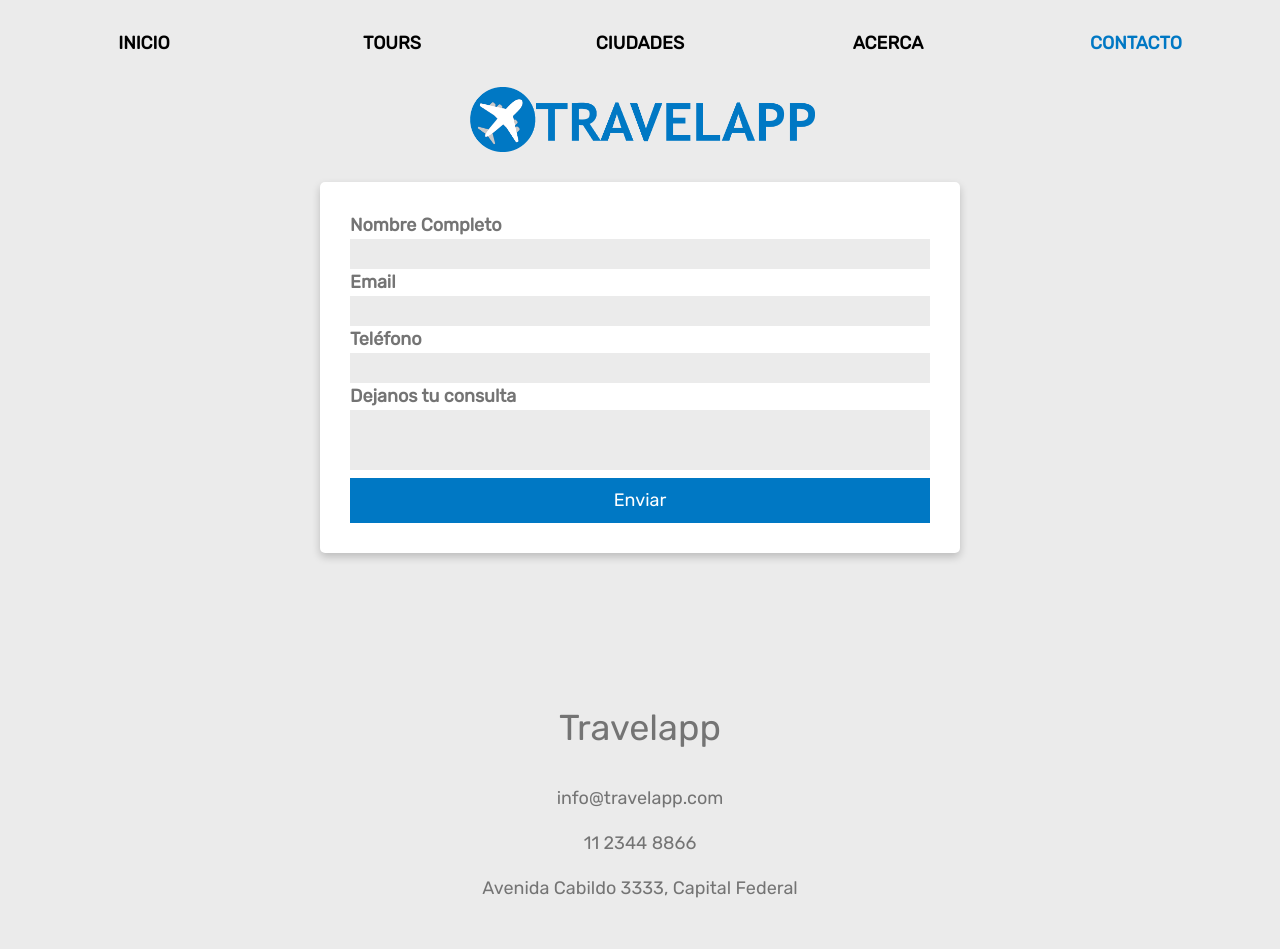
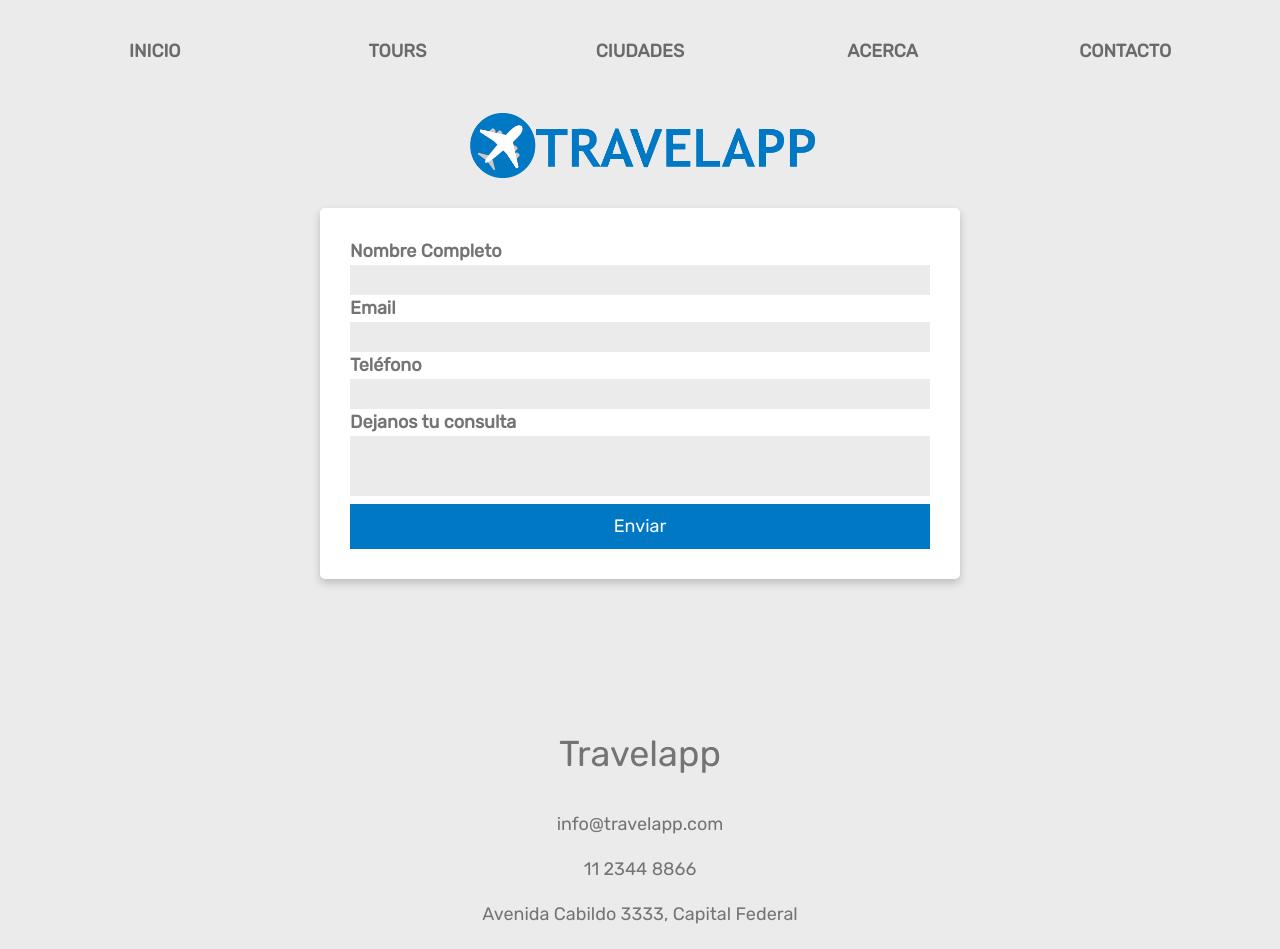
Before and after one commit to Rafaelreyes05/DESAFIOSASS, a website: page Pages/Contacto.html in a window 1280 px wide. Shown: the top 949 px of the page. Drawn offline with nearby package versions, Linux system fonts and the light colour scheme.

Commit message:
MenuCLaro

```diff
--- a/Pages/Contacto.html
+++ b/Pages/Contacto.html
@@ -14,19 +14,40 @@
 
 <body class="container-fluid m-0 p-0">
     <header>
-        <nav>
-            <div class="icono_menu"><i class="fas fa-bars"></i></div>
-            <div class="menu">
-                <div class="menu__opcion"><a href="../index.html">Inicio</a></div>
-                <div class="menu__opcion"><a href="Tours.html">Tours</a></div>
-                <div class="menu__opcion"><a href="Ciudades.html">Ciudades</a></div>
-                <div class="menu__opcion"><a href="About.html">Acerca</a></div>
-                <div class="menu__opcion"><a class="active" href="Contacto.html">Contacto</a></div>
-            </div>
-            <div class="logo">
-                <a href="../index.html"><img src="../Images/logotravellapp.png" alt="Travelapp"></a>
+        <nav class="navbar navbar-expand-md navbar-light">
+            <div class="container-fluid">
+                <button class="navbar-toggler" type="button" data-bs-toggle="collapse" data-bs-target="#navbarTogglerDemo01"
+                    aria-controls="navbarTogglerDemo01" aria-expanded="false" aria-label="Toggle navigation">
+                    <span class="navbar-toggler-icon"></span>
+                </button>
+
+                <div class="collapse navbar-collapse" id="navbarTogglerDemo01">
+
+                    <ul class="navbar-nav mb-2 mb-md-0 lista">
+                        <li class="nav-item opcion">
+                            <a class="nav-link active-item" href="../index.html">Inicio</a>
+                        </li>
+                        <li class="nav-item opcion">
+                            <a class="nav-link linky" aria-current="page" href="Tours.html">Tours</a>
+                        </li>
+                        <li class="nav-item opcion">
+                            <a class="nav-link" aria-current="page" href="Ciudades.html">Ciudades</a>
+                        </li>
+                        <li class="nav-item opcion">
+                            <a class="nav-link" aria-current="page" href="About.html">Acerca</a>
+                        </li>
+                        <li class="nav-item opcion">
+                            <a class="nav-link" aria-current="page" href="Contacto.html">Contacto</a>
+                        </li>
+                    </ul>
+                </div>
             </div>
         </nav>
+        <div class="logo">
+            <a href="index.html">
+                <img src="../Images/logotravellapp.png" alt="Travelapp" />
+            </a>
+        </div>
     </header>
     <main class="main__contacto">
         <div class="contenedor__formulario">
--- a/scss/_header.scss
+++ b/scss/_header.scss
@@ -3,44 +3,37 @@
  ***********************************/
 
 /*Menu  Navigation*/
-.menu{
+.lista{
     display: flex;
     flex-wrap: wrap;
-    justify-content: center;
+    justify-content: space-around;
+    min-width: 100%;
     padding: 20px;
-    position:relative;
-    .menu__opcion{
-        text-align: center;
-        padding: auto;
-        font-size: $fontsize1;
-        font-weight: bold;
-        text-transform: uppercase;
-        width: 20%;
-        a:hover{
-            color: $color;
-        }
-    }
-
-
-
 }
 
-
-
-.active{
-  color:$color;
+.nav-link{
+    color: black;
+    text-transform: uppercase;
+    padding: auto;
+    font-size: 18px;
+    font-weight: bold;
 }
 
-.icono_menu{
-    width: 100%;
-    padding: 10px 0 0 0;
-    font-size: $fontsize2;
-    font-weight: bold;
-    text-transform: uppercase;
+.opcion{
+    min-width: 20%;
     text-align: center;
-    i{
-        display: none;
-    }
+}
+
+.nav-link:visited{
+    color: black;
+}
+
+.nav-link:hover{
+    color: #0078c4 !important;
+}
+
+.active-item {
+  color: #0078c4;
 }
 
 
--- a/scss/style.scss
+++ b/scss/style.scss
@@ -44,6 +44,15 @@
     width: 100%;
 }
 
+.opcion{
+    min-width: 20%;
+    text-align: left;
+    margin: 0px;
+}
+
+.contenedor__formulario{
+width: 100%;
+}
 
 }
 
```
Also changed, not shown: Pages/About.html (+32 -11 lines), Pages/Ciudades.html (+34 -13 lines), Pages/Tours.html (+32 -11 lines), index.html (+45 -64 lines), css/style.css, 1 other file.
